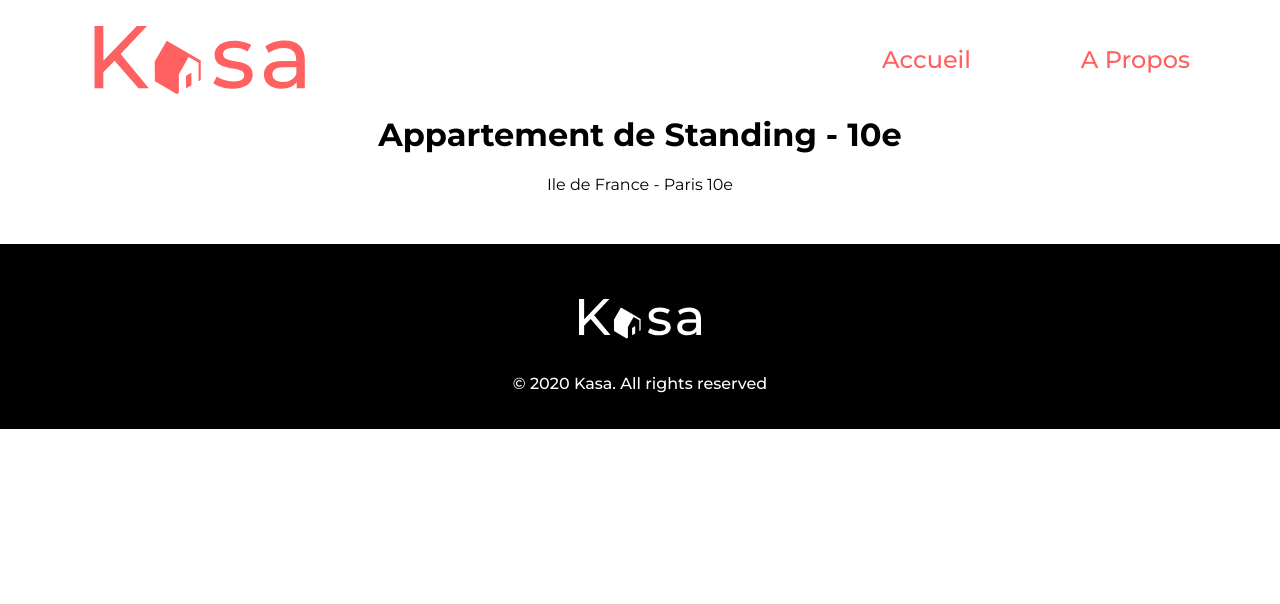
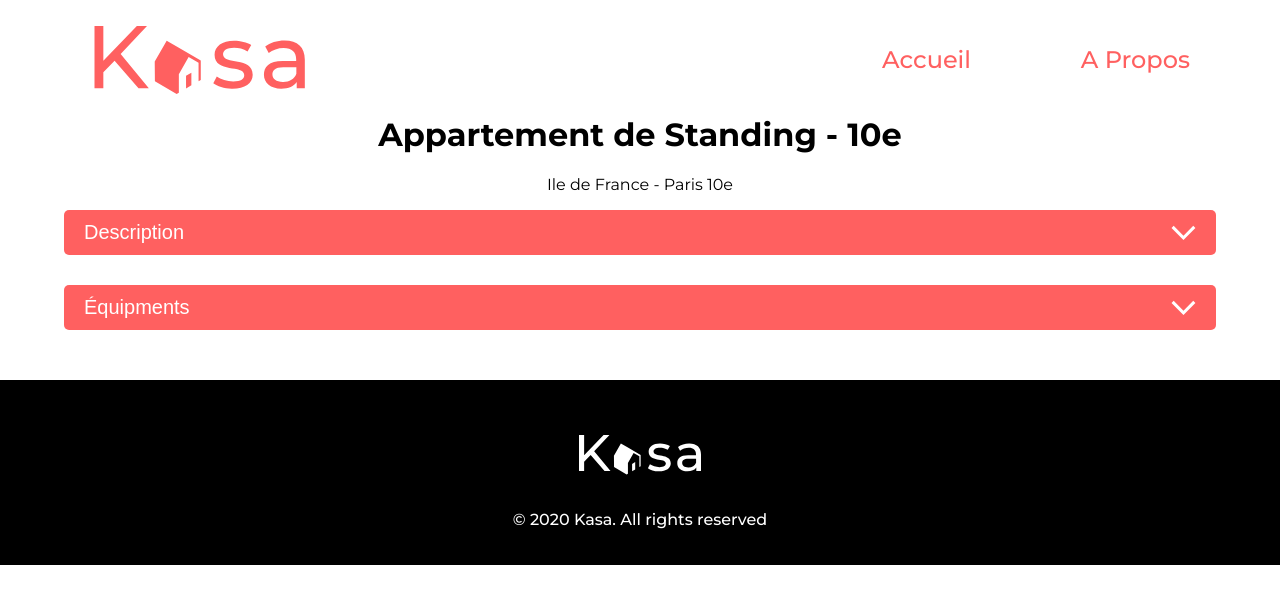
Before and after one commit to flaviebrct/Kasa, a React (Create React App) app: page /Logement/0979876d in a window 1280 px wide. Shown: the top 604 px of the page. Built offline with nearby package versions, Linux system fonts and the light colour scheme.

Commit message:
modification collapse pour la liste d'équipements

```diff
--- a/src/components/Collapse.js
+++ b/src/components/Collapse.js
@@ -18,7 +18,15 @@ function Collapse(props) {
       </button>
 
       <div className={collapseOpen ? "boxContent" : "boxContent hidden"}>
-        {props.content}
+        {Array.isArray(props.content) ? (
+          <ul>
+            {props.content.map((equipment) => (
+              <li key={equipment}>{equipment}</li>
+            ))}
+          </ul>
+        ) : (
+          <p>{props.content}</p>
+        )}
       </div>
     </div>
   );
--- a/src/pages/Logement.js
+++ b/src/pages/Logement.js
@@ -3,6 +3,7 @@ import { useParams, Navigate } from "react-router-dom";
 import "../style/pages/Logement.css";
 import Data from "../data/data";
 import Tags from "../components/Tags";
+import Collapse from "../components/Collapse";
 
 export default function Logement() {
   const params = useParams();
@@ -13,10 +14,14 @@ export default function Logement() {
   }
 
   return (
-    <div>
+    <>
       <h1>{validProperty.title}</h1>
       <p>{validProperty.location}</p>
       <Tags content={validProperty.tags} />
-    </div>
+      <div className="collapseContainer">
+        <Collapse title="Description" content={validProperty.description} />
+        <Collapse title="Équipments" content={validProperty.equipments} />
+      </div>
+    </>
   );
 }
```
